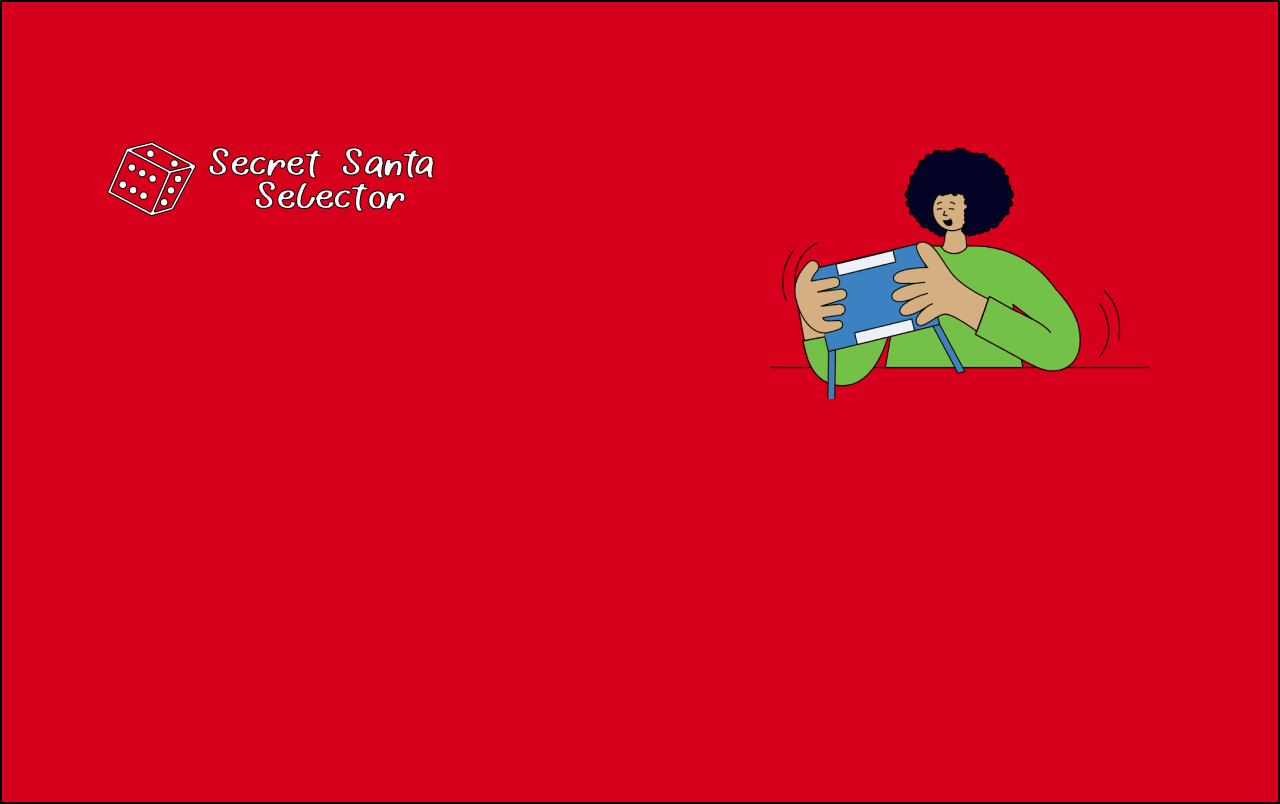
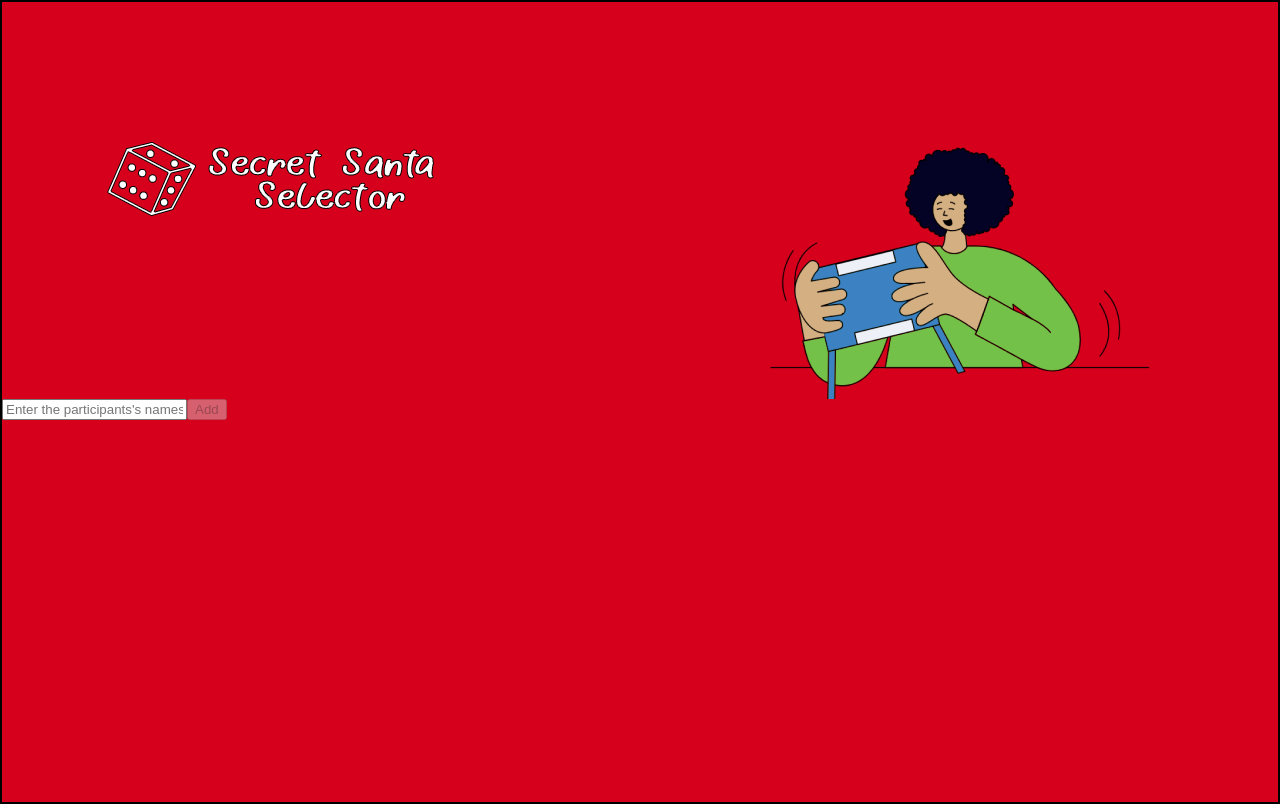
Before and after one commit to brunodono/secret-santa-random-selector-test, a React (Create React App) app: page / in a window 1280 px wide. Built offline with nearby package versions, Linux system fonts and the light colour scheme.

Commit message:
Installed react router dom and recoil

```diff
--- a/package.json
+++ b/package.json
@@ -13,7 +13,7 @@
     "just-shuffle": "^4.0.1",
     "react": "^17.0.2",
     "react-dom": "^17.0.2",
-    "react-router-dom": "^6.2.2",
+    "react-router-dom": "^6.3.0",
     "react-scripts": "5.0.0",
     "recoil": "^0.6.1",
     "typescript": "^4.6.2",
--- /dev/null
+++ b/src/App.tsx
@@ -0,0 +1,18 @@
+
+import Form from 'components/Form';
+import { BrowserRouter, Route, Routes } from 'react-router-dom';
+import { RecoilRoot } from 'recoil';
+
+const App = () => {
+    return (
+        <BrowserRouter>
+            <RecoilRoot>
+                <Routes>
+                    <Route path='/' element={<Form />} />
+                </Routes>
+            </RecoilRoot>
+        </BrowserRouter>
+    );
+}
+
+export default App;
--- a/src/index.tsx
+++ b/src/index.tsx
@@ -1,3 +1,4 @@
+import App from 'App';
 import React from 'react';
 import ReactDOM from 'react-dom';
 import Header from './components/Header';
@@ -8,6 +9,7 @@ import './index.css';
 ReactDOM.render(
   <React.StrictMode>
     <Header />
+    <App />
 
   </React.StrictMode>,
   document.getElementById('root')
```
Also changed, not shown: 1 other file (tests, documents, lock files or other folders).
